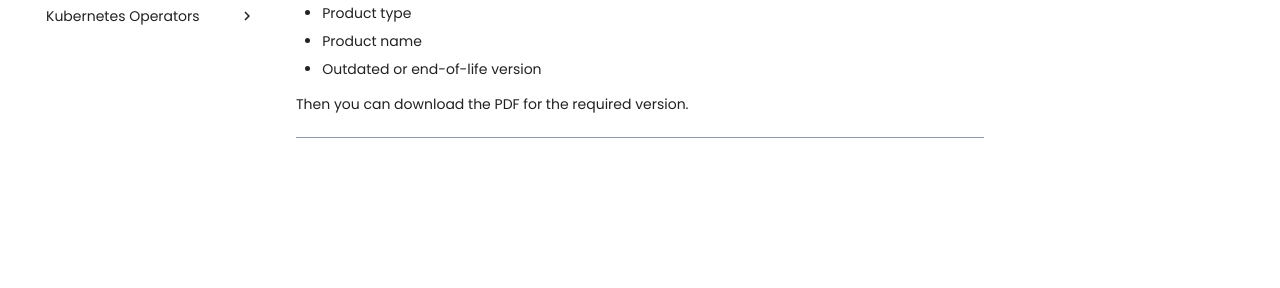
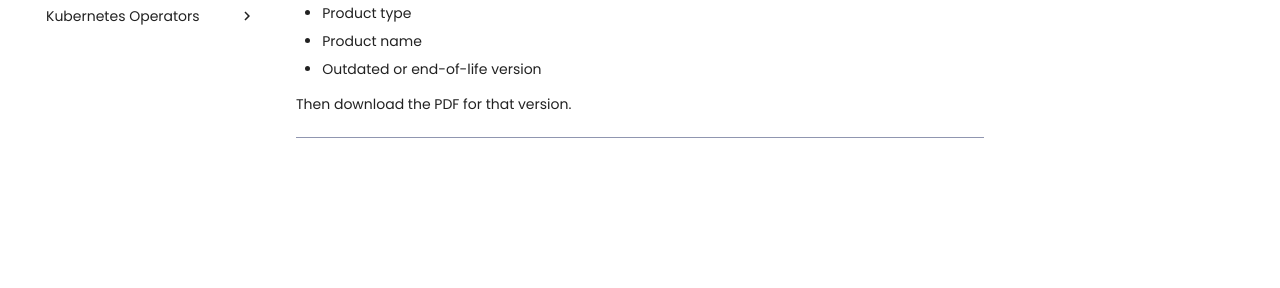
Before and after one commit to percona/legacy-docs, an MkDocs documentation site: the page built from docs/index.md, in a window 1280 px wide. Shown: the part 311-599 px from the top of the page. Built offline with MkDocs 1.6.1 and Material for MkDocs 9.7.7, drawn with Linux system fonts in a browser that asks for light colours; nearby versions of some CDN libraries; comment, search, counter and statistics services are not loaded.

Commit message:
Update index.md
Change required to selected

```diff
--- a/docs/index.md
+++ b/docs/index.md
@@ -8,4 +8,4 @@ Use the left sidebar to select the following:
 * Product name
 * Outdated or end-of-life version
 
-Then you can download the PDF for the required version.
+Then download the PDF for that version.
```
